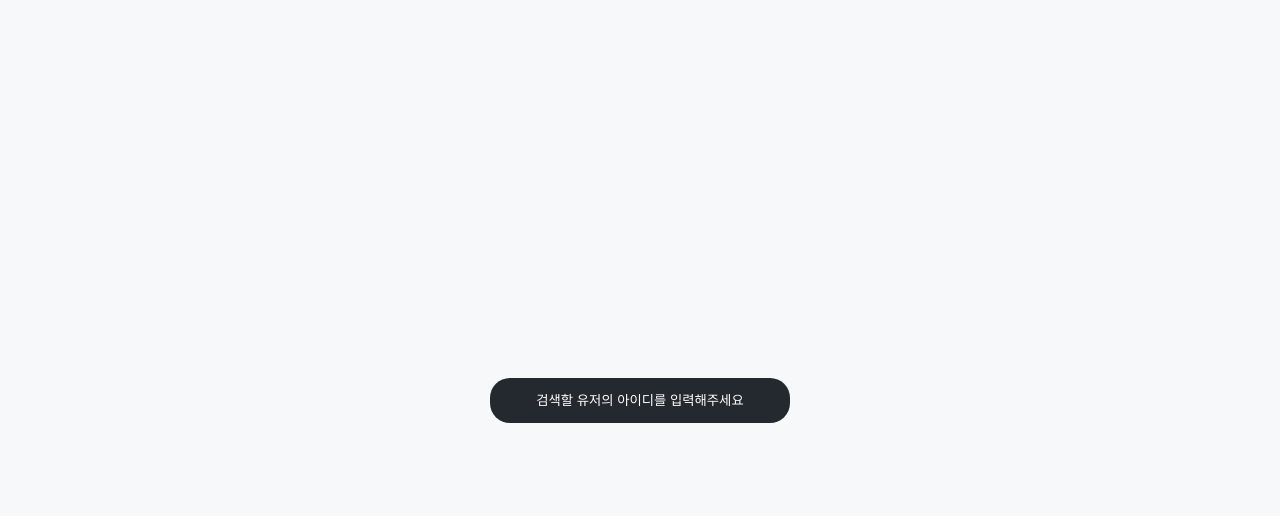
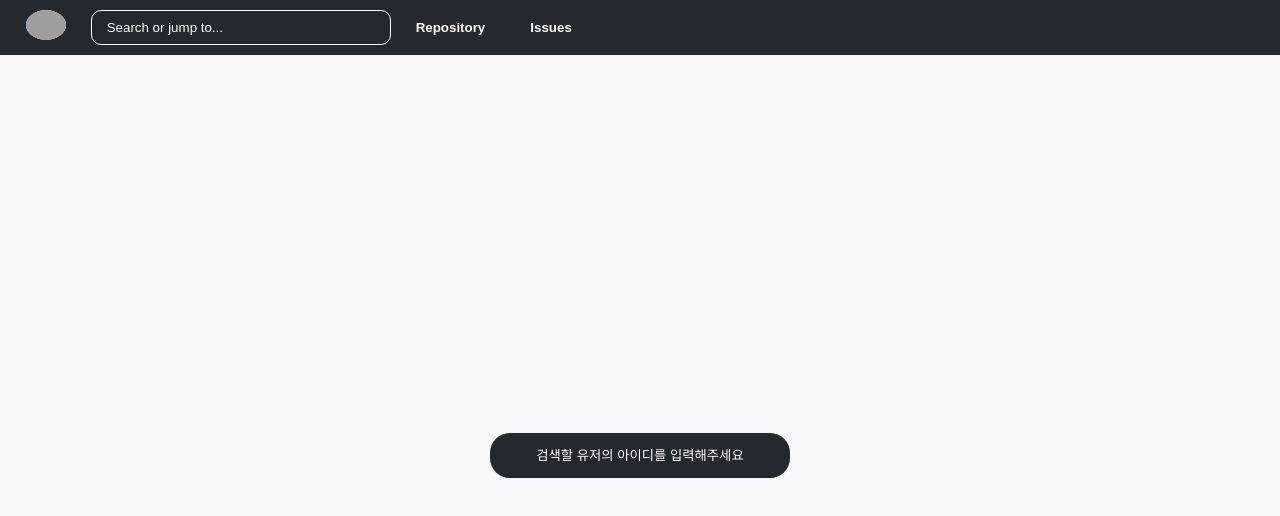
Before and after one commit to junh0328/github_api, a Next.js app in the folder payhere/: page / in a window 1280 px wide. Shown: the top 516 px of the page. Built offline with nearby package versions, Linux system fonts and the light colour scheme; grey boxes are pictures that could not be loaded.

Commit message:
feat: 공통 컴포넌트 AppLayOut 설정(navbar)

```diff
--- /dev/null
+++ b/payhere/components/AppLayout/index.tsx
@@ -0,0 +1,138 @@
+import React, { useCallback, useEffect, useState } from 'react'
+import Link from 'next/link'
+import { Common } from 'styles/common'
+import { css } from '@emotion/react'
+import router from 'next/router'
+
+const AppLayOut = () => {
+  const [query, setQuery] = useState('')
+  const [isName, setIsName] = useState<boolean>(false)
+
+  useEffect(() => {
+    console.log('isName', isName)
+  }, [isName])
+
+  useEffect(() => {
+    if (typeof window !== 'undefined') {
+      const bool = localStorage.getItem('name')
+      if (bool?.length) setIsName(true)
+    }
+  })
+
+  const onChange = useCallback(
+    (e) => {
+      if (!isName) {
+        alert('첫 검색일 경우 가운데 검색창을 이용해주세요')
+        return
+      } else {
+        setQuery(e.target.value)
+      }
+    },
+    [isName]
+  )
+
+  const fetchRepo = useCallback(
+    (e) => {
+      e.preventDefault()
+      if (query.length) {
+        setQuery('')
+        router.push(`/user/repo/${query}`)
+      }
+    },
+    [router, query]
+  )
+
+  return (
+    <div css={userWrap}>
+      <nav css={navbar}>
+        <form onSubmit={fetchRepo}>
+          <Link href="/">
+            <a>
+              <img src="https://pic.onlinewebfonts.com/svg/img_326384.png" alt="github" />
+            </a>
+          </Link>
+          <input style={{ width: 300 }} value={query} onChange={onChange} placeholder="Search or jump to..." />
+          <button>
+            <Link href="/keywords">
+              <a>Repository</a>
+            </Link>
+          </button>
+          <button>
+            <Link href="/issues">
+              <a>Issues</a>
+            </Link>
+          </button>
+        </form>
+      </nav>
+    </div>
+  )
+}
+
+export default AppLayOut
+
+const userWrap = css`
+  min-width: 1080px;
+  form {
+    padding-left: 2%;
+    display: flex;
+
+    img {
+      width: 40px;
+      background-color: white;
+      border-radius: 50%;
+    }
+    input {
+      margin-left: 2%;
+      padding: 0 15px;
+      border: 1px solid ${Common.colors.white};
+      border-radius: 10px;
+      width: 300px;
+      background-color: ${Common.colors.navy};
+      color: ${Common.colors.white};
+    }
+    button {
+      padding: 10px 15px;
+      border: none;
+      border-radius: 10px;
+      background-color: ${Common.colors.navy};
+      color: ${Common.colors.white};
+      font-weight: bolder;
+    }
+
+    input::placeholder {
+      color: ${Common.colors.white};
+    }
+  }
+  ul {
+    list-style: none;
+    padding: 0 40px;
+  }
+
+  li {
+    border-bottom: 1px solid grey;
+    margin-bottom: 10px;
+    padding: 10px;
+
+    a {
+      color: #0969da;
+      font-weight: bolder;
+      font-size: 1.3rem;
+    }
+    p {
+      font-size: 0.9rem;
+    }
+  }
+
+  button {
+    margin-right: 5px;
+  }
+`
+
+const navbar = css`
+  padding: 10px 0;
+  background-color: ${Common.colors.navy};
+
+  button {
+    margin-left: 10px;
+  }
+`
--- a/payhere/pages/_app.tsx
+++ b/payhere/pages/_app.tsx
@@ -1,6 +1,7 @@
 import '../styles/globals.css'
 import type { AppProps } from 'next/app'
 import Head from 'next/head'
+import AppLayOut from 'components/AppLayout'
 
 function MyApp({ Component, pageProps }: AppProps) {
   return (
@@ -8,7 +9,10 @@ function MyApp({ Component, pageProps }: AppProps) {
       <Head>
         <meta charSet="utf-8" />
       </Head>
-      <Component {...pageProps} />
+      <div>
+        <AppLayOut />
+        <Component {...pageProps} />
+      </div>
     </>
   )
 }
--- a/payhere/pages/keywords/index.tsx
+++ b/payhere/pages/keywords/index.tsx
@@ -43,10 +43,10 @@ const Keywords = () => {
   return (
     <div css={userWrap}>
       <div css={infoWrap}>
-        <h1>마이 페이지</h1>
+        <h1>등록된 키워드 페이지</h1>
         <p>
           <button type="button" onClick={() => router.back()}>
-            뒤로가기
+            이전 페이지로
           </button>
           <button type="button" onClick={() => handleClearKeywords()}>
             전체 삭제하기
--- a/payhere/types/index.ts
+++ b/payhere/types/index.ts
@@ -9,9 +9,11 @@ export type userInfo = {
   name: string
   node_id: string
   /* 퍼블릭 레포지토리 개수 */
-  public_repos: string
+  public_repos: number
   repos_url: string
   url: string
+  followers: number
+  following: number
 }
 
 export type userRepoData = {
```
Also changed, not shown: payhere/pages/issues/index.tsx (added, +24 -0 lines), payhere/pages/user/[name].tsx (+72 -28 lines).
